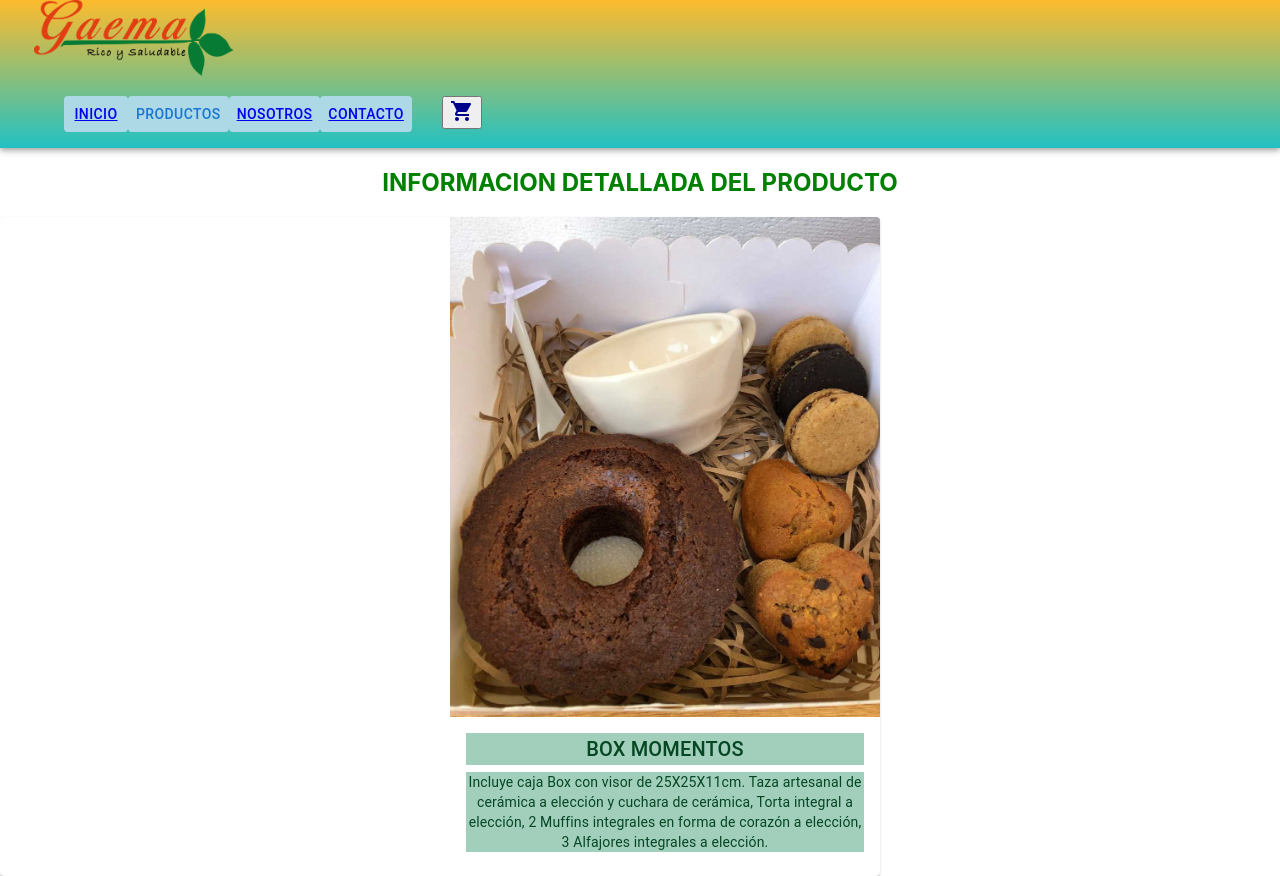
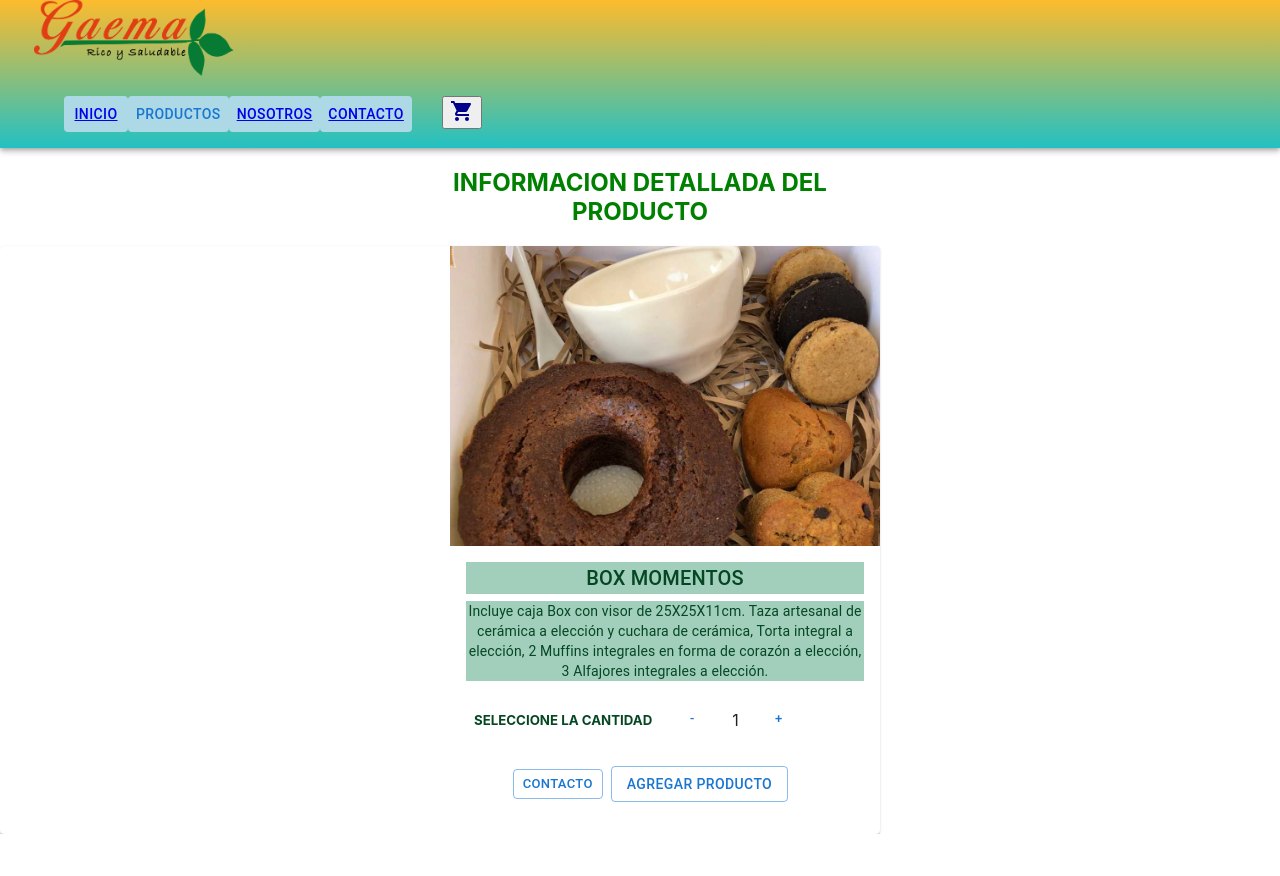
Before and after one commit to plmacagno/EntregableCursoReact, a React (Create React App) app: page /product/1 in a window 1280 px wide. After the commit the page ends 834 px from the top, so only its background shows below. Built offline with nearby package versions, Linux system fonts and the light colour scheme.

Commit message:
Sincronizar Counter

```diff
--- a/src/components/Item/Item.js
+++ b/src/components/Item/Item.js
@@ -3,17 +3,12 @@ import Card from '@mui/material/Card';
 import CardContent from '@mui/material/CardContent';
 import CardMedia from '@mui/material/CardMedia';
 import Typography from '@mui/material/Typography';
-import ItemCount from '../ItemCount/ItemCount';
 import {Link} from 'react-router-dom';
 
 
 
   const Item = ( { imagen, titulo, precio, stock, id } ) => {
 
-      const onAdd = (cantidad) => {
-        alert ('Compraste' + ' ' + cantidad + ' ' + 'Productos')
-
-       }
 
          return (
           <div>
@@ -41,7 +36,6 @@ import {Link} from 'react-router-dom';
                     Stock actual : {stock}
                     </Typography>
                   </CardContent>
-                  <ItemCount stock={ stock } onAdd={ onAdd } />
 
                </Card>
             </div>
--- a/src/components/ItemCount/ItemCount.css
+++ b/src/components/ItemCount/ItemCount.css
@@ -1,8 +1,12 @@
 .item-Count {
-    background-color: #ddeddd;
-    display: Flex;
+    /*background-color: #ddeddd;*/
+    display: table-row;
     width: 100%;
     justify-content: center;
 
 
 }
+
+.item-Count h5 {
+    color: #054723;
+}
--- a/src/components/ItemCount/ItemCount.js
+++ b/src/components/ItemCount/ItemCount.js
@@ -5,36 +5,34 @@ import { CardActions } from '@mui/material';
 import Modal from '../Modal/Modal'
 
 
-const ItemCount = ( {stock, onAdd}  ) => {
+const ItemCount = ( {stock, cantidad, actualizarCantidad, setShowButton}  ) => {
 
     const [open, setOpen] = useState(false)
     const handleClose = () => {
       setOpen(false)
     }
 
-     const [count, setCount] =useState(1);
-    const addCount = () => {
-        setCount(count + 1)
+    const addProduct = () => {
+       actualizarCantidad(cantidad + 1)
     }
 
-    const resCount = () => {
-        setCount(count - 1)
+    const resProduct = () => {
+        actualizarCantidad(cantidad - 1)
     }
 
-       return (
+        return (
 
-       <div>
-            <CardActions className='item-Count'>
-
-                <Button size="small" onClick={resCount} disabled={count === 0}>-</Button>
-                <p>{count}</p>
-                <Button size="small" onClick={addCount} disabled={count >= stock}>+</Button>
+       <div className='item-Count'>
+            <CardActions >
+                 <h5>SELECCIONE LA CANTIDAD</h5>
+              <Button size="small" onClick={resProduct} disabled={cantidad === 0}>-</Button>
+                <p>{cantidad}</p>
+                <Button size="small" onClick={addProduct} disabled={cantidad >= stock}>+</Button>
 
             </CardActions>
             <CardActions className='item-Count' >
-
-                <Button size="small" onClick={() =>  onAdd ( count ) }>Compra</Button>
-                <Button size="small" onClick={() => setOpen (true)}>Contacto</Button>
+                <Button variant='outlined' size="small" onClick={() => setOpen (true)}>Contacto</Button>
+                <Button variant='outlined' onClick={() => setShowButton(true)}>AGREGAR PRODUCTO</Button>
             </CardActions>
 
             <Modal handleClose={handleClose} open={open}>
--- a/src/components/ItemDetail/ItemDetail.css
+++ b/src/components/ItemDetail/ItemDetail.css
@@ -35,21 +35,34 @@
 }
 
 .mas-info {
-
+    display: table-row;
+    align-content: center;
     text-align: center;
     color: green;
 
+
+}
+
+.mas-info h2{
+    margin: 20px 420px;
 }
 
 .mas-info img {
 
     width: 50%;
     justify-content: center;
-     margin: 0px 450px;
+    margin: 0px 450px;
     align-items: center;
 }
 
+.mas-info label{
+    text-align: center;
+    color: #054723;
+
+}
+
 .info-baja {
+
     justify-content: center;
     margin-left:  450px;
     align-items: center;
--- a/src/components/ItemDetail/ItemDetail.js
+++ b/src/components/ItemDetail/ItemDetail.js
@@ -1,22 +1,32 @@
 import './ItemDetail.css'
+import { useState , } from 'react';
+import {Link} from 'react-router-dom';
+import Button from '@mui/material/Button';
 import Card from '@mui/material/Card';
 import CardContent from '@mui/material/CardContent';
 import CardMedia from '@mui/material/CardMedia';
 import Typography from '@mui/material/Typography';
+import ItemCount from '../ItemCount/ItemCount';
 
 
 const ItemDetail = ({data}) => {
+     const [cantidad, setCantidad] = useState (1)
+     const [showButton, setShowButton] = useState (false)
 
-      return (
+
+
+     return (
 
         <div className='mas-info'>
             <h2>INFORMACION DETALLADA DEL PRODUCTO</h2>
+
+
 
             <Card sx={{ maxWidth: 880 }}>
 
                 <CardMedia
                   component="img"
-                  height="500"
+                  height="300"
                   image={`/${data.imagen}`}
                   alt="Imagen Producto"
                 >
@@ -28,10 +38,19 @@ const ItemDetail = ({data}) => {
                   <Typography variant="body2">
                     {data.descr}
                   </Typography>
-                </CardContent>
 
-            </Card>
+                {!showButton ?
+                 <ItemCount
+                 cantidad={cantidad}
+                 setShowButton={setShowButton}
+                 actualizarCantidad={setCantidad}
 
+                />
+                :
+                <Button variant='outlined'><Link to='/cart'>Ir al Carrito</Link></Button>}
+              </CardContent>
+
+           </Card>
         </div>
 
     )
--- a/src/components/ItemList/ItemList.js
+++ b/src/components/ItemList/ItemList.js
@@ -2,8 +2,11 @@
 import { Grid } from '@mui/material';
 import Item from '../Item/Item';
 
-const ItemList = ( {products} ) => {
+const ItemList = ( {products, title} ) => {
     return (
+        <>
+        <h1> {title} </h1>
+
         <Grid container spacing={1} >
         {
             products.map( ({imagen, titulo, category, precio, stock, descr, id}) => {
@@ -24,7 +27,7 @@ const ItemList = ( {products} ) => {
             })
         }
         </Grid>
-
+     </>
 
     )
 }
--- a/src/components/ItemListContainer/ItemListContainer.js
+++ b/src/components/ItemListContainer/ItemListContainer.js
@@ -4,7 +4,7 @@ import { useEffect, useState } from 'react';
 import productos from '../Data/ProductsMock';
 
 
-const ItemListContainer = ({titu}) => {
+const ItemListContainer = ({title}) => {
 
 
         const [products, setProducts] = useState([])
@@ -34,7 +34,7 @@ const ItemListContainer = ({titu}) => {
 
     return (
         <>
-        <h1> {titu} </h1>
+        <h1> {title} </h1>
             <Grid container spacing={1} >
                 {
                     products.map( ({imagen, titulo, category, precio, stock, descr, id}) => {
--- a/src/components/NavBar/NavBar.js
+++ b/src/components/NavBar/NavBar.js
@@ -6,7 +6,7 @@ import MenuItem from '@mui/material/MenuItem';
 import { Link } from 'react-router-dom';
 import AppBar from '@mui/material/AppBar';
 import Toolbar from '@mui/material/Toolbar';
-import Carro from '../CartWidget/cartwidget';
+import Carro from '../CartWidget/CartWidget';
 
 const NavBar = () => {
       const [anchorEl, setAnchorEl] = useState(null);
@@ -42,7 +42,8 @@ const NavBar = () => {
                               aria-haspopup="true"
                               aria-expanded={open ? 'true' : undefined}
                               onClick={handleClick}
-                              style={{backgroundColor: "lightblue" }}
+                              style={{backgroundColor: "lightblue"} }
+
                               >
                               Productos
                               </Button>
```
Also changed, not shown: src/components/CartWidget/CartWidget.css (added, +53 -0 lines), src/components/Data/ProductsMock.js (+0 -9 lines), src/context/CartContext.js (added, +50 -0 lines).
